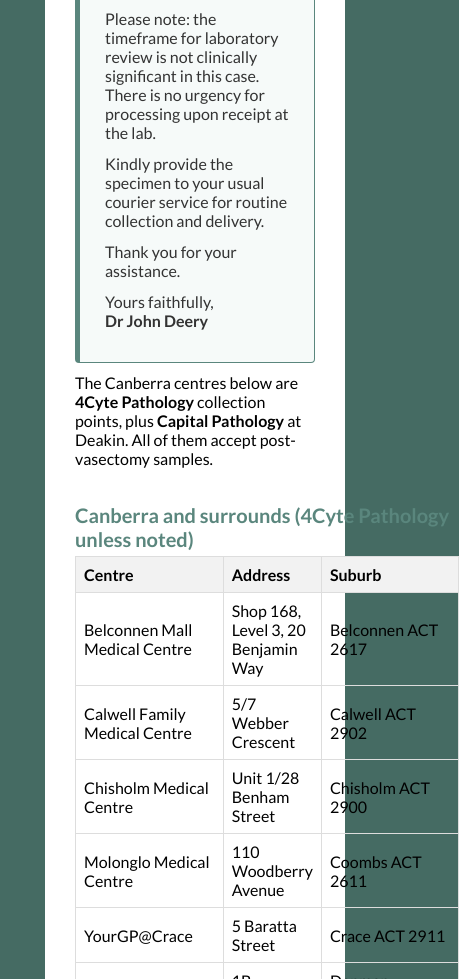
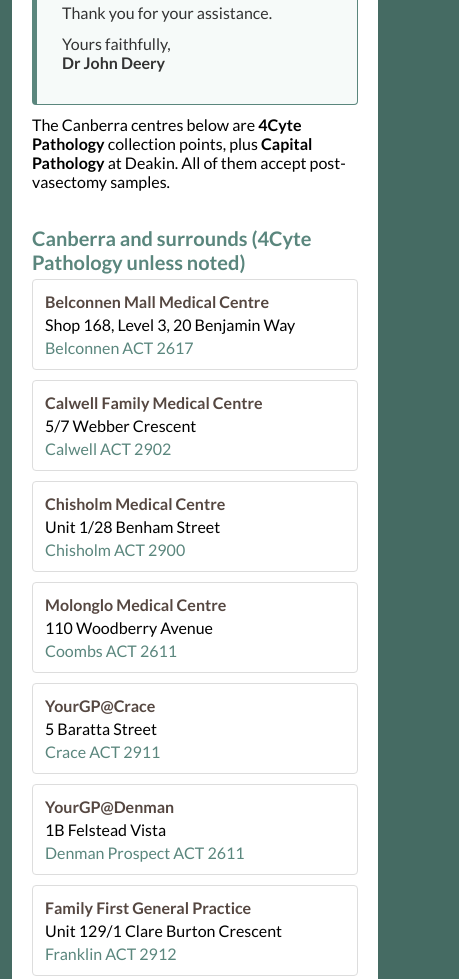
Before and after one commit to JackDau/canberra-vasectomy-website, a plain HTML site: page sample-drop-off/index.html in a window 390 px wide. Shown: the part 1123-2102 px from the top of the page, 459 px wide, since content can reach past the window. Drawn offline with Linux system fonts and the light colour scheme.

Commit message:
Make pages fit phone screens
- Drop-off tables become stacked cards on phones (no sideways overflow)
- Text panels use the screen width on phones instead of a fixed 240px column
- Bump stylesheet version so phones load the new CSS

Co-Authored-By: Claude Opus 5.5 <noreply@anthropic.com>
Claude-Session: https://claude.ai/code/session_016KzQKwiyTzPX9sfeR6FPkS

```diff
--- a/404.html
+++ b/404.html
@@ -6,7 +6,7 @@
   <title>Page Not Found - Canberra Vasectomy</title>
   <meta name="robots" content="noindex">
   <link rel="icon" href="/favicon.ico">
-  <link rel="stylesheet" href="/css/style.css?v=20261015" type="text/css" media="screen" />
+  <link rel="stylesheet" href="/css/style.css?v=20261116" type="text/css" media="screen" />
   <link rel='stylesheet' id='googlefonts-css' href='https://fonts.googleapis.com/css?family=Lato%3A300%2C400%2C700%7CLora%3A400%2C700&#038;ver=53585c2b17d026d5ca75cd7c17bdbbac' type='text/css' media='all' />
 </head>
 <body class="page">
--- a/css/style.css
+++ b/css/style.css
@@ -1396,3 +1396,19 @@ header.desktop.header-bottom nav ul li {
     left: 0 !important;
     right: auto !important;
 }
+/* Phones and small tablets: let the white/green text panels use the screen width
+   instead of a fixed 240px column */
+@media (max-width: 768px) {
+	.content--white, .content--green {
+		width: auto;
+		max-width: 680px;
+		margin-left: 12px;
+		margin-right: 12px;
+		padding: 24px 20px;
+		box-sizing: border-box;
+	}
+	.content--white-ex {width: auto!important;max-width: 680px;margin-left: 12px!important;margin-right: 12px!important;box-sizing: border-box;}
+}
+@media (min-width: 705px) and (max-width: 768px) {
+	.content--white, .content--green, .content--white-ex {margin-left: auto!important;margin-right: auto!important;}
+}
--- a/sample-drop-off/index.html
+++ b/sample-drop-off/index.html
@@ -15,7 +15,7 @@
 <meta name="twitter:title" content="Sample Drop-Off Locations - Canberra Vasectomy">
 <meta name="twitter:description" content="Where to drop off your post-vasectomy semen sample. Collection centres across Canberra and regional NSW.">
 <link rel="icon" href="../favicon.ico">
-<link rel="stylesheet" href="../css/style.css?v=20261015" type="text/css" media="screen" />
+<link rel="stylesheet" href="../css/style.css?v=20261116" type="text/css" media="screen" />
 <link rel='stylesheet' id='googlefonts-css' href='https://fonts.googleapis.com/css?family=Lato%3A300%2C400%2C700%7CLora%3A400%2C700&#038;ver=53585c2b17d026d5ca75cd7c17bdbbac' type='text/css' media='all' />
 <!-- Google Tag Manager -->
 <script>(function(w,d,s,l,i){w[l]=w[l]||[];w[l].push({'gtm.start':
@@ -31,6 +31,17 @@ j=d.createElement(s),dl=l!='dataLayer'?'&l='+l:'';j.async=true;j.src=
 .pathology-table { width: 100%; }
 .pathology-table caption { font-size: 20px; color: #5A867D; margin-top: 15px; }
 .drop-note { margin-top: 25px; color: #888; font-size: 14px; }
+/* Phones: show each location as a stacked card so nothing runs off the screen */
+@media (max-width: 600px) {
+  .pathology-table, .pathology-table tbody, .pathology-table tr, .pathology-table td { display: block; width: 100%; box-sizing: border-box; }
+  .pathology-table caption { display: block; }
+  .pathology-table thead { display: none; }
+  .pathology-table tr { border: 1px solid #ddd; border-radius: 4px; padding: 10px 12px; margin-bottom: 10px; }
+  .pathology-table td { border: none; padding: 2px 0; overflow-wrap: anywhere; }
+  .pathology-table td:first-child { font-weight: 700; color: #554741; }
+  .pathology-table td:empty { display: none; }
+  .pathology-table td:nth-child(3) { color: #5A867D; }
+}
 .collector-note { border: 1px solid #5A867D; border-left: 5px solid #5A867D; background: #f6faf9; padding: 20px 25px; margin: 25px 0 10px; border-radius: 4px; }
 .collector-note h2 { font-family: 'Lato', sans-serif; font-weight: 700; font-size: 20px; color: #554741; margin: 0 0 10px; }
 .collector-note .letter { border-top: 1px solid #dbe6e3; margin-top: 12px; padding-top: 15px; color: #333; }
```
Also changed, not shown: bookings/index.html (+1 -1 lines), faq/index.html (+1 -1 lines), fees/index.html (+1 -1 lines), index.html (+1 -1 lines), john/index.html (+1 -1 lines), new-patient/index.html (+1 -1 lines), post-operation-instructions/index.html (+1 -1 lines), pre-operation-instructions/index.html (+1 -1 lines), privacy-policy/index.html (+1 -1 lines), regional-nsw/index.html (+1 -1 lines).
